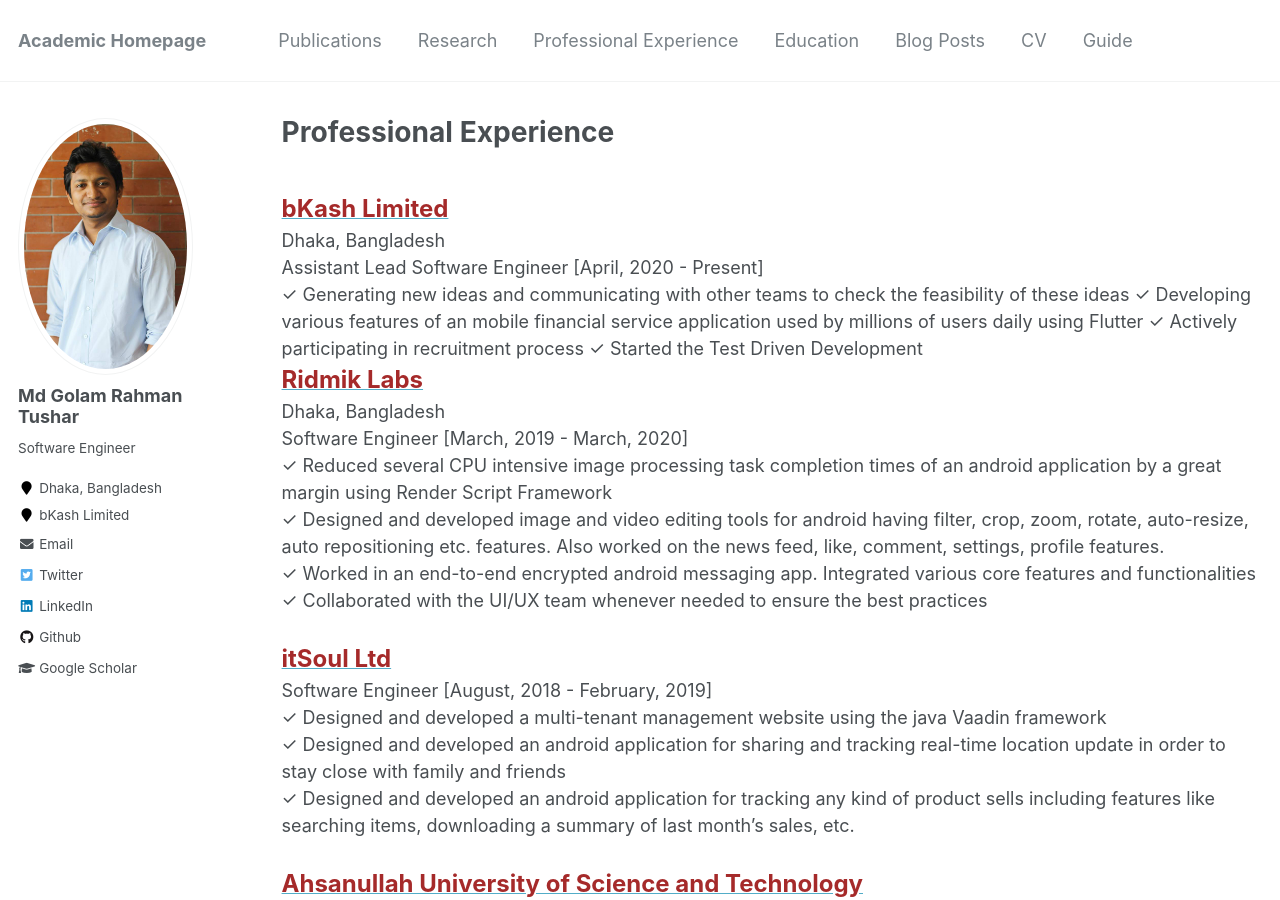
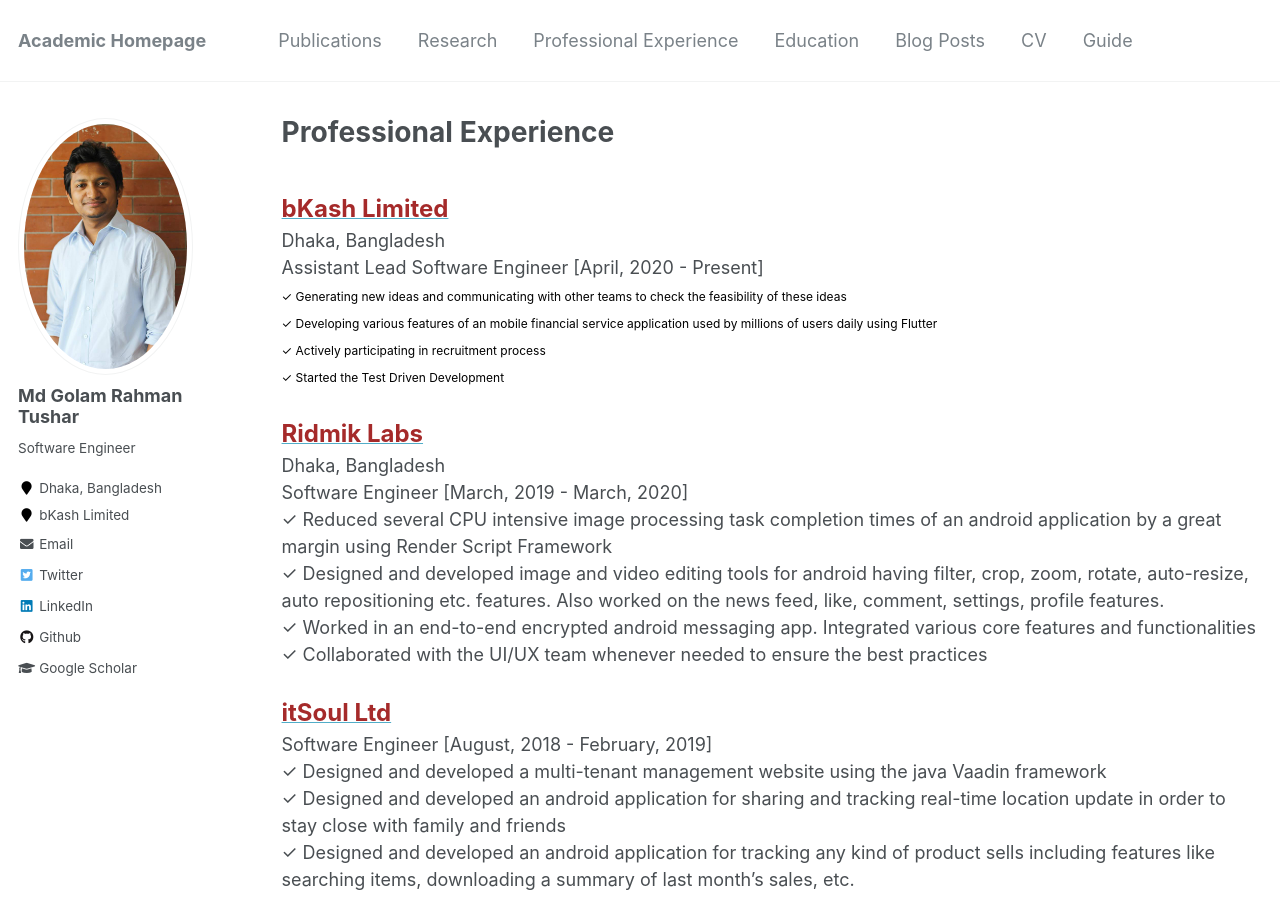
Before and after one commit to grtushar/grtushar.github.io, a Jekyll site: the page built from _pages/experince.md, in a window 1280 px wide and 900 px high. Built offline with Jekyll 4.4.1, drawn with Linux system fonts in a browser that asks for light colours.

Commit message:
:sparkels: Update experience page

```diff
--- a/_pages/experince.md
+++ b/_pages/experince.md
@@ -10,10 +10,12 @@
     <span style="color:black; font-size:17px"><b><a href="https://www.bkash.com/" target="_blank"><font color="brown" size="5">bKash Limited</font></a></b></span><br/>
     Dhaka, Bangladesh<br/>
     Assistant Lead Software Engineer [April, 2020 - Present]<br/>
-    ✓ Generating new ideas and communicating with other teams to check the feasibility of these ideas
-    ✓ Developing various features of an mobile financial service application used by millions of users daily using Flutter
-    ✓ Actively participating in recruitment process
-    ✓ Started the Test Driven Development
+    <span style="color:black; font-size:12px">
+        ✓ Generating new ideas and communicating with other teams to check the feasibility of these ideas<br/>
+        ✓ Developing various features of an mobile financial service application used by millions of users daily using Flutter<br/>
+        ✓ Actively participating in recruitment process<br/>
+        ✓ Started the Test Driven Development<br/>
+    </span>
 <br/>
     <span style="color:black; font-size:17px"><b><a href="https://ridmik.com" target="_blank"><font color="brown" size="5">Ridmik Labs</font></a></b></span><br/>
     Dhaka, Bangladesh<br/>
```
Also changed, not shown: 2 other files.
